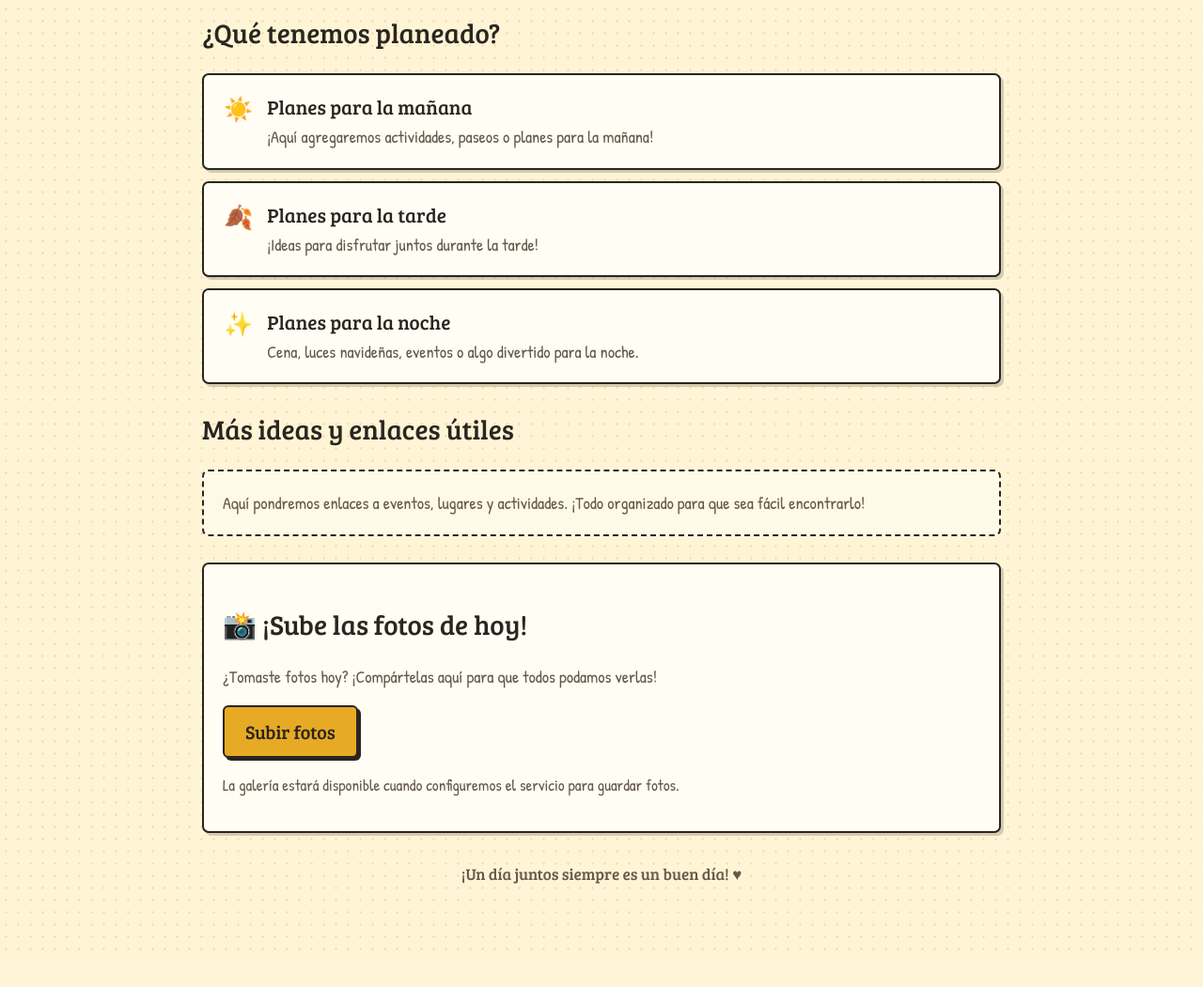
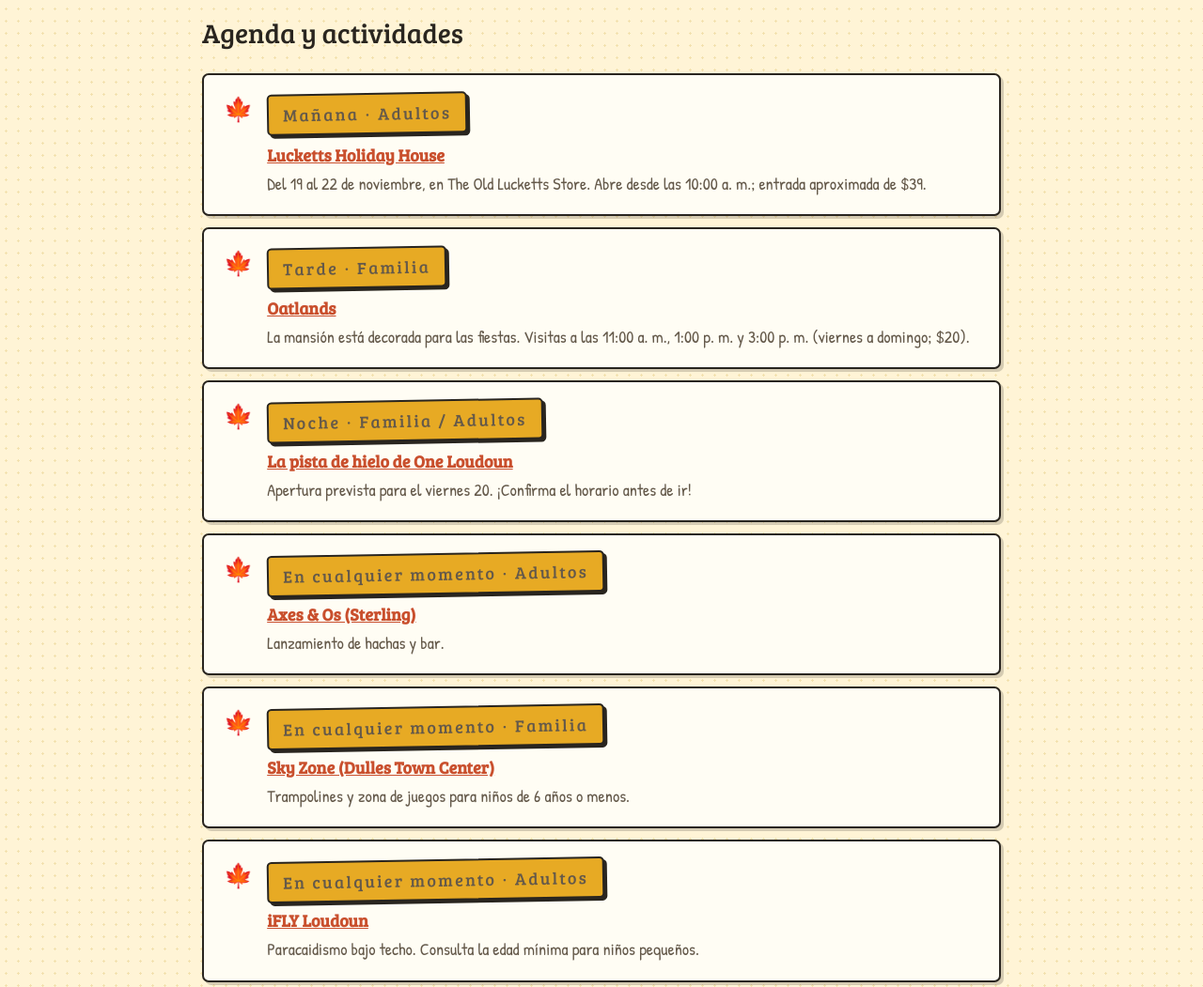
Before and after one commit to sleonny/Thanksgiving, a plain HTML site: page pages/day-1.html in a window 1280 px wide. Shown: the part 426-1477 px from the top of the page at 94% size. Before the commit the page ends 1438 px from the top, so only its background shows below. Drawn offline with Linux system fonts and the light colour scheme.

Commit message:
Añadir agenda de actividades del 1º día

```diff
--- a/pages/day-1.html
+++ b/pages/day-1.html
@@ -3,11 +3,11 @@
 <body><header class="site-header"><a class="brand" href="../index.html">¡Unas vacaciones en familia!</a><span class="header-note">Acción de Gracias 2026</span></header>
 <main class="day-main"><a class="back-link" href="../index.html">← Volver a la foto familiar</a>
 <section class="day-hero"><p class="eyebrow">AVENTURA FAMILIAR · DÍA 1 DE 9</p><h1>viernes, 20 de noviembre</h1><p>¡Este día es para disfrutar! Aquí encontrarás los planes, lugares y actividades para todos.</p></section>
-<section class="plan-section"><h2>¿Qué tenemos planeado?</h2><div class="activity-list">
-<article class="activity"><div class="activity-icon">☀️</div><div><h3>Planes para la mañana</h3><p>¡Aquí agregaremos actividades, paseos o planes para la mañana!</p></div></article>
-<article class="activity"><div class="activity-icon">🍂</div><div><h3>Planes para la tarde</h3><p>¡Ideas para disfrutar juntos durante la tarde!</p></div></article>
-<article class="activity"><div class="activity-icon">✨</div><div><h3>Planes para la noche</h3><p>Cena, luces navideñas, eventos o algo divertido para la noche.</p></div></article>
-</div></section>
-<section class="plan-section"><h2>Más ideas y enlaces útiles</h2><div class="placeholder">Aquí pondremos enlaces a eventos, lugares y actividades. ¡Todo organizado para que sea fácil encontrarlo!</div></section>
+<section class="plan-section"><h2>Agenda y actividades</h2><div class="activity-list"><article class="activity"><div class="activity-icon">🍁</div><div><p class="eyebrow">Mañana · Adultos</p><h3><a href="https://allevents.in/leesburg-va/all" target="_blank" rel="noopener noreferrer">Lucketts Holiday House</a></h3><p>Del 19 al 22 de noviembre, en The Old Lucketts Store. Abre desde las 10:00 a. m.; entrada aproximada de $39.</p></div></article>
+<article class="activity"><div class="activity-icon">🍁</div><div><p class="eyebrow">Tarde · Familia</p><h3><a href="https://www.loudoungo.com/seasonal-guides/thanksgiving-in-loudoun" target="_blank" rel="noopener noreferrer">Oatlands</a></h3><p>La mansión está decorada para las fiestas. Visitas a las 11:00 a. m., 1:00 p. m. y 3:00 p. m. (viernes a domingo; $20).</p></div></article>
+<article class="activity"><div class="activity-icon">🍁</div><div><p class="eyebrow">Noche · Familia / Adultos</p><h3><a href="https://www.foxessellfaster.com/blog/one-loudoun-new-ice-skating-rink-is-bringing-winter-fun-right-to-ashburn-va/" target="_blank" rel="noopener noreferrer">La pista de hielo de One Loudoun</a></h3><p>Apertura prevista para el viernes 20. ¡Confirma el horario antes de ir!</p></div></article>
+<article class="activity"><div class="activity-icon">🍁</div><div><p class="eyebrow">En cualquier momento · Adultos</p><h3><a href="https://www.visitloudoun.org/things-to-do/recreation-and-sports/indoor-activities/" target="_blank" rel="noopener noreferrer">Axes & Os (Sterling)</a></h3><p>Lanzamiento de hachas y bar.</p></div></article>
+<article class="activity"><div class="activity-icon">🍁</div><div><p class="eyebrow">En cualquier momento · Familia</p><h3><a href="https://www.loudoungo.com/seasonal-guides/thanksgiving-in-loudoun" target="_blank" rel="noopener noreferrer">Sky Zone (Dulles Town Center)</a></h3><p>Trampolines y zona de juegos para niños de 6 años o menos.</p></div></article>
+<article class="activity"><div class="activity-icon">🍁</div><div><p class="eyebrow">En cualquier momento · Adultos</p><h3><a href="https://www.visitloudoun.org/things-to-do/recreation-and-sports/indoor-activities/" target="_blank" rel="noopener noreferrer">iFLY Loudoun</a></h3><p>Paracaidismo bajo techo. Consulta la edad mínima para niños pequeños.</p></div></article></div></section>
 <section class="plan-section photo-upload-section"><h2>📸 ¡Sube las fotos de hoy!</h2><p>¿Tomaste fotos hoy? ¡Compártelas aquí para que todos podamos verlas!</p><button class="upload-button" type="button" data-day="1">Subir fotos</button><p class="upload-status" aria-live="polite">Selecciona fotos desde tu teléfono o computadora.</p><div class="photo-gallery" id="gallery-day-1"></div></section>
 <div class="day-footer">¡Un día juntos siempre es un buen día! ♥</div></main><script src="../script.js"></script></body></html>
```
